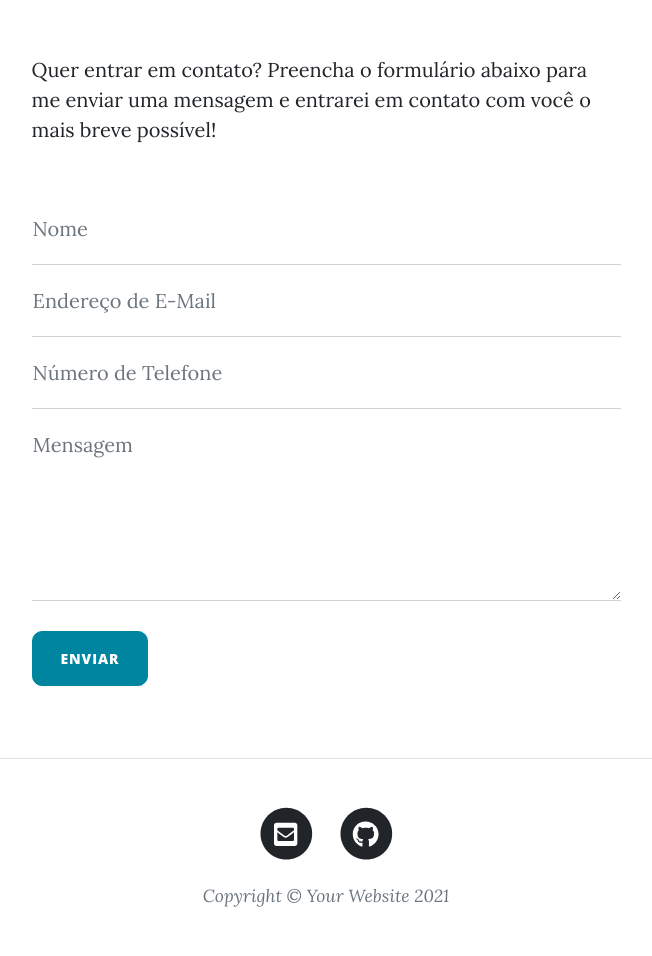
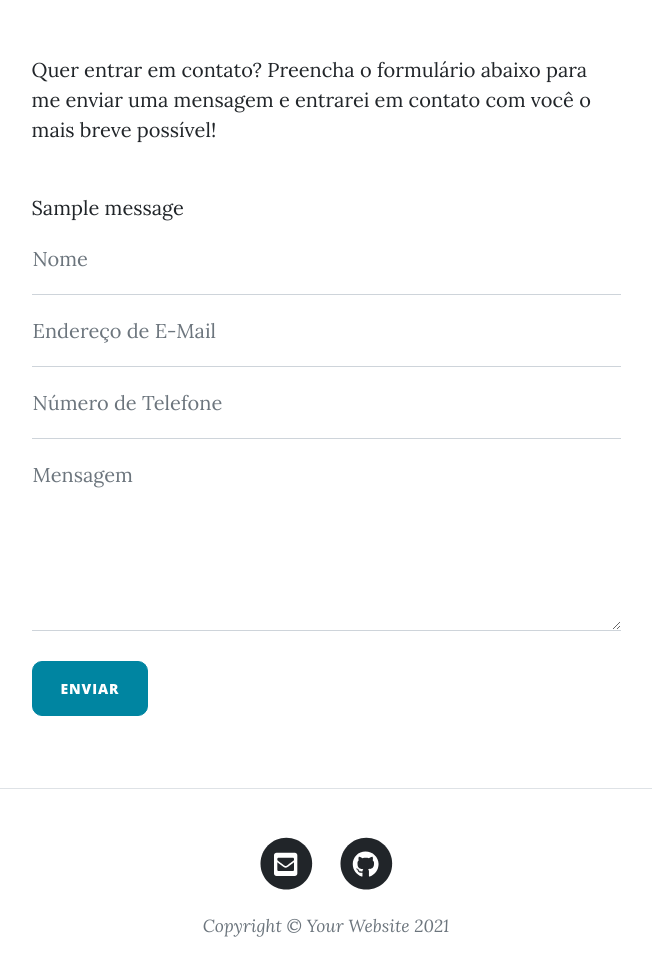
Before and after one commit to victorluanteles/Old-Blog-Victor, a Django app: page /contact/ in a window 1280 px wide. Shown: the part 557-1513 px from the top of the page, without its empty margins (314-966 px from the left). Before the commit the page ends 1464 px from the top, so only its background shows below. Run offline with Django 3.2, Linux system fonts and the light colour scheme; tables that the repository leaves empty hold one stand-in row (values such as "Sample post"); one stand-in notice (Sample message) is shown; some libraries are stand-ins or nearby versions.

Commit message:
atualizacao contato

```diff
--- a/contas/templates/contas/contact.html
+++ b/contas/templates/contas/contact.html
@@ -12,6 +12,9 @@
                 <div class="col-md-10 col-lg-8 col-xl-7">
                     <p>Quer entrar em contato? Preencha o formulário abaixo para me enviar uma mensagem e entrarei em contato com você o mais breve possível!</p>
                     <div class="my-5">
+                         {% for message in messages %}
+	                        {{message}}
+                        {% endfor %}
                         <form action="" method="post">
                              {% csrf_token %}
                              <div class="form-floating">
--- a/contas/views.py
+++ b/contas/views.py
@@ -2,6 +2,7 @@ from django.shortcuts import render, HttpResponse, HttpResponseRedirect
 from contas.models import Post, Contact, Category
 from contas.forms import ContactForm
 from django.core.paginator import Paginator
+from django.contrib import messages
 # Create your views here.
 
 def inicioBlog(request):
@@ -36,6 +37,9 @@ def contactBlog(request):
             data.message = form.cleaned_data['message']
             data.phone = form.cleaned_data['phone']
             data.save()
+            messages.success(request, 'Mensagem enviada!')
+            return HttpResponseRedirect('/contact/')
+
     form = ContactForm
     context = {
         'form': form
```
